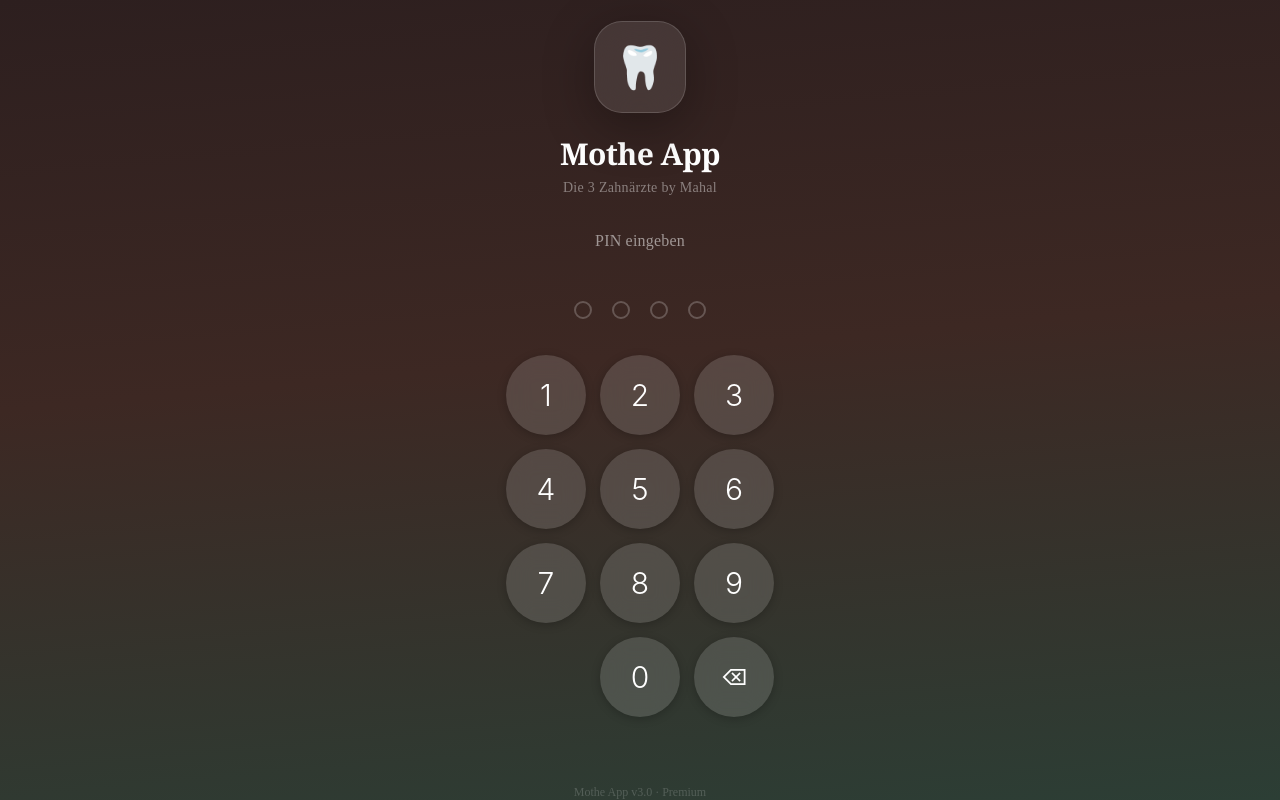
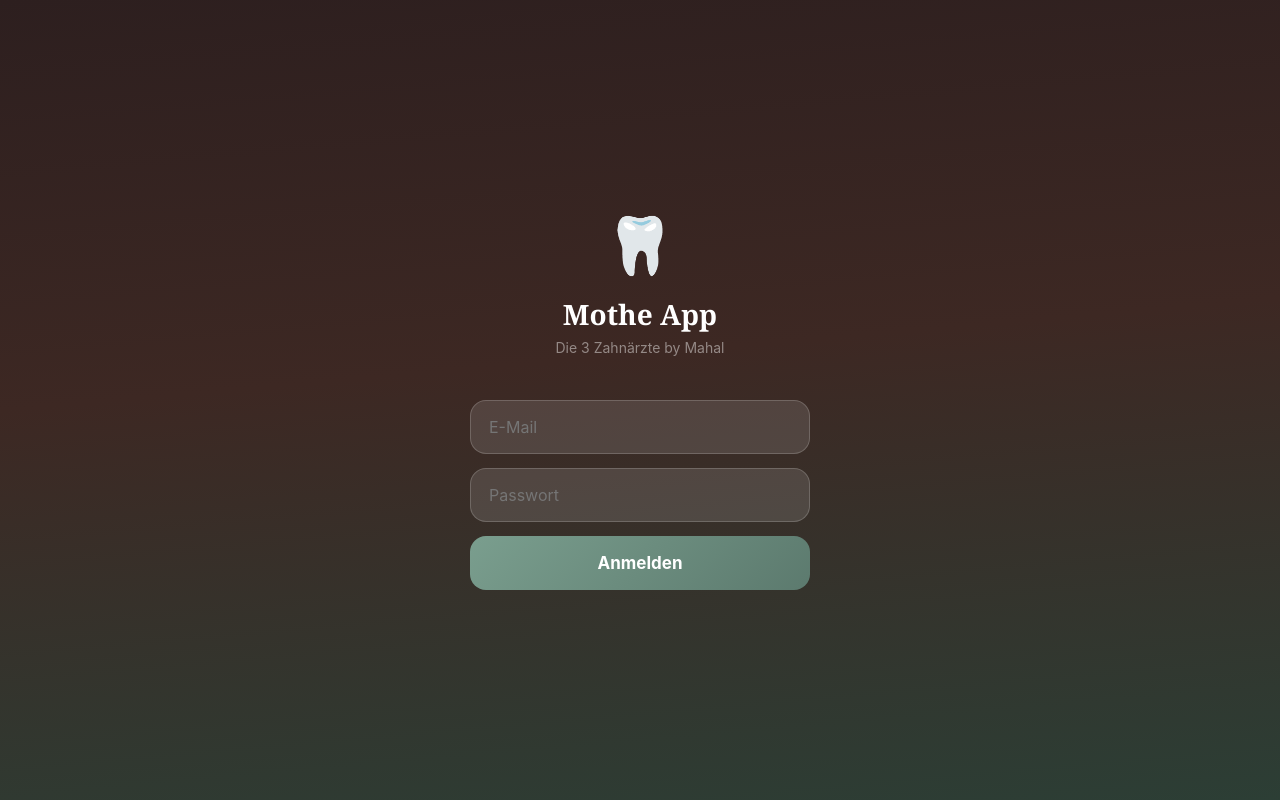
Before and after one commit to moethe-glitch/ZahnlaborApp, a React (Vite) app: page / in a window 1280 px wide. Built offline with nearby package versions, Linux system fonts and the light colour scheme.

Commit message:
Supabase Auth Grundlage

```diff
--- a/src/App.jsx
+++ b/src/App.jsx
@@ -6,7 +6,33 @@ import { useState, useEffect, useRef, useCallback, Component } from "react";
 const SB_URL  = "https://rfoiokhambyjewpauytn.supabase.co";
 const SB_KEY  = "eyJhbGciOiJIUzI1NiIsInR5cCI6IkpXVCJ9.eyJpc3MiOiJzdXBhYmFzZSIsInJlZiI6InJmb2lva2hhbWJ5amV3cGF1eXRuIiwicm9sZSI6ImFub24iLCJpYXQiOjE3NzYyMzgwMTEsImV4cCI6MjA5MTgxNDAxMX0.Lokl1HrFSx2HSJJFQjd5oM31NfeB3cbyso3nDvdB8bc";
 const isConf  = () => SB_URL !== "IHRE_SUPABASE_URL";
-const MISSED_MS = 3 * 60 * 1000; // 3 Minuten bis "verpasst"
+const MISSED_MS = 3 * 60 * 1000;
+
+// ── Supabase Auth helpers (REST, no extra library) ─────────────
+const sbAuth = {
+  signIn: async (email, password) => {
+    const res = await fetch(`${SB_URL}/auth/v1/token?grant_type=password`, {
+      method: "POST",
+      headers: { apikey: SB_KEY, "Content-Type": "application/json" },
+      body: JSON.stringify({ email, password }),
+    });
+    const data = await res.json();
+    if (!res.ok) throw new Error(data.error_description || data.msg || "Login fehlgeschlagen");
+    return data;
+  },
+  signOut: async (accessToken) => {
+    await fetch(`${SB_URL}/auth/v1/logout`, {
+      method: "POST",
+      headers: { apikey: SB_KEY, Authorization: `Bearer ${accessToken}` },
+    }).catch(() => {});
+  },
+  getSession: () => {
+    try { return JSON.parse(localStorage.getItem("sb_session") || "null"); } catch { return null; }
+  },
+  setSession: (s) => {
+    try { localStorage.setItem("sb_session", s ? JSON.stringify(s) : "null"); } catch {}
+  },
+}; // 3 Minuten bis "verpasst"
 
 // ═══════════════════════════════════════════════════════════════════════
 // § DESIGN TOKENS — Warm Dental Premium
@@ -605,6 +631,45 @@ function PinPad({ onSubmit, error, dark }) {
 // ═══════════════════════════════════════════════════════════════════════
 // § LOGIN SCREEN — Premium Apple style
 // ═══════════════════════════════════════════════════════════════════════
+function AuthLoginScreen({ onAuthSuccess }) {
+  const [email,    setEmail]    = useState("");
+  const [password, setPassword] = useState("");
+  const [loading,  setLoading]  = useState(false);
+  const [err,      setErr]      = useState(null);
+
+  const handleLogin = async () => {
+    if (!email.trim() || !password.trim()) { setErr("E-Mail und Passwort eingeben"); return; }
+    setLoading(true); setErr(null);
+    try {
+      const session = await sbAuth.signIn(email.trim(), password.trim());
+      sbAuth.setSession(session);
+      onAuthSuccess(session);
+    } catch(e) { setErr(e.message || "Login fehlgeschlagen"); }
+    setLoading(false);
+  };
+
+  return (
+    <div style={{ minHeight:"100vh", background:`linear-gradient(175deg,${C.brand} 0%,#3D2823 45%,#2C3E35 100%)`, display:"flex", flexDirection:"column", alignItems:"center", justifyContent:"center", padding:"40px 28px" }}>
+      <style>{CSS}</style>
+      <div style={{ fontSize:56, marginBottom:16 }}>🦷</div>
+      <div style={{ color:C.white, fontSize:28, fontWeight:700, fontFamily:"Georgia,serif", marginBottom:6 }}>Mothe App</div>
+      <div style={{ color:"rgba(255,255,255,0.45)", fontSize:14, marginBottom:44 }}>Die 3 Zahnärzte by Mahal</div>
+      <div style={{ width:"100%", maxWidth:340, display:"flex", flexDirection:"column", gap:14 }}>
+        <input value={email} onChange={e=>setEmail(e.target.value)} type="email" placeholder="E-Mail" autoCapitalize="none"
+          style={{ background:"rgba(255,255,255,0.12)", border:"1.5px solid rgba(255,255,255,0.18)", borderRadius:16, padding:"16px 18px", fontSize:16, color:C.white, fontFamily:"inherit", outline:"none" }} />
+        <input value={password} onChange={e=>setPassword(e.target.value)} type="password" placeholder="Passwort"
+          onKeyDown={e=>{ if(e.key==="Enter") handleLogin(); }}
+          style={{ background:"rgba(255,255,255,0.12)", border:"1.5px solid rgba(255,255,255,0.18)", borderRadius:16, padding:"16px 18px", fontSize:16, color:C.white, fontFamily:"inherit", outline:"none" }} />
+        {err && <div style={{ background:"rgba(220,38,38,0.2)", border:"1px solid rgba(220,38,38,0.4)", borderRadius:12, padding:"12px 16px", color:"#FCA5A5", fontSize:14, fontWeight:600 }}>{err}</div>}
+        <button onClick={handleLogin} disabled={loading}
+          style={{ background:loading?`rgba(122,158,142,0.5)`:`linear-gradient(135deg,${C.sage},${C.sageDk})`, color:C.white, border:"none", borderRadius:16, padding:"17px", fontSize:17, fontWeight:700, cursor:loading?"default":"pointer", display:"flex", alignItems:"center", justifyContent:"center", gap:10 }}>
+          {loading ? "Anmelden…" : "Anmelden"}
+        </button>
+      </div>
+    </div>
+  );
+}
+
 function LoginScreen({ onLogin }) {
   const [step,   setStep]   = useState("pin");
   const [pinErr, setPinErr] = useState(false);
@@ -2890,12 +2955,21 @@ function MoreScreen({ user, onNav }) {
 // § MAIN APP — vollständige State-Logik + Navigation
 // ═══════════════════════════════════════════════════════════════════════
 function App() {
-  useEffect(() => { Monitor.init(); setTimeout(askPush, 5000); }, []);
+  useEffect(() => {
+    Monitor.init();
+    setTimeout(askPush, 5000);
+    // Check if stored session is still valid
+    const s = sbAuth.getSession();
+    if (s?.access_token) setSbSession(s);
+    setAuthChecked(true);
+  }, []);
 
   // ─── Auth ────────────────────────────────────────────────────────────
   const [locked,  setLocked]  = useState(getPinOn);
   const [user,    setUser]    = useState(getUser);
   const [dark,    setDarkS]   = useState(getDark);
+  const [sbSession,   setSbSession]   = useState(() => sbAuth.getSession());
+  const [authChecked, setAuthChecked] = useState(false);
   const toggleDark = () => { const n = !dark; setDark(n); setDarkS(n); };
 
   // ─── Navigation ──────────────────────────────────────────────────────
@@ -3056,6 +3130,11 @@ function App() {
 
   const markRead = useCallback(aid => { setUnread(p => { const n = { ...p }; delete n[aid]; return n; }); }, []);
 
+  // Supabase Auth gate — shown before PIN/Role
+  if (!authChecked) return null;
+  if (!sbSession?.access_token) {
+    return <AuthLoginScreen onAuthSuccess={s => { sbAuth.setSession(s); setSbSession(s); }} />;
+  }
   if (locked || !user) {
     return <LoginScreen onLogin={u => { setUser(u); LS.set("user", u); setLocked(false); }} />;
   }
@@ -3140,7 +3219,14 @@ function App() {
       case "settings": return (
         <div key="settings" className="fade-up" style={wrapSt}>
           <SettingsScreen user={user} dark={dark} onToggleDark={toggleDark}
-            onLogout={() => { LS.set("user", null); setUser(null); setLocked(getPinOn()); }} />
+            onLogout={async () => {
+            if (sbSession?.access_token) await sbAuth.signOut(sbSession.access_token);
+            sbAuth.setSession(null);
+            setSbSession(null);
+            LS.set("user", null);
+            setUser(null);
+            setLocked(getPinOn());
+          }} />
         </div>
       );
       case "more": return (
```
